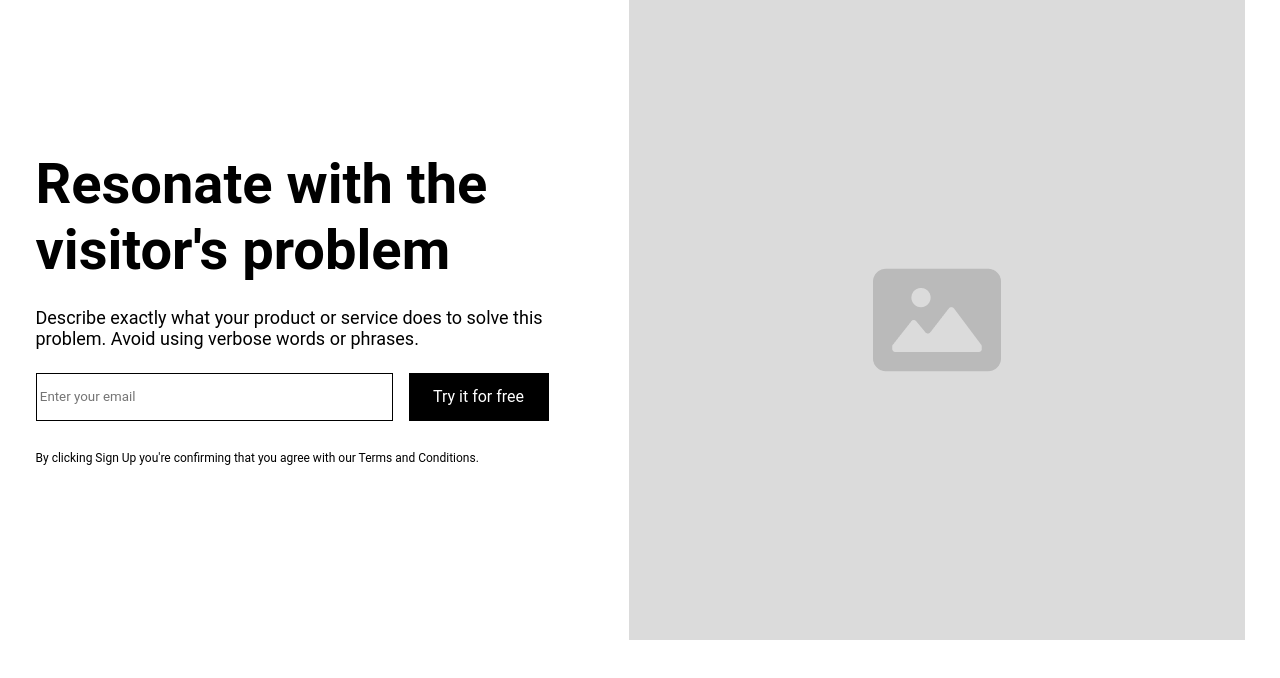
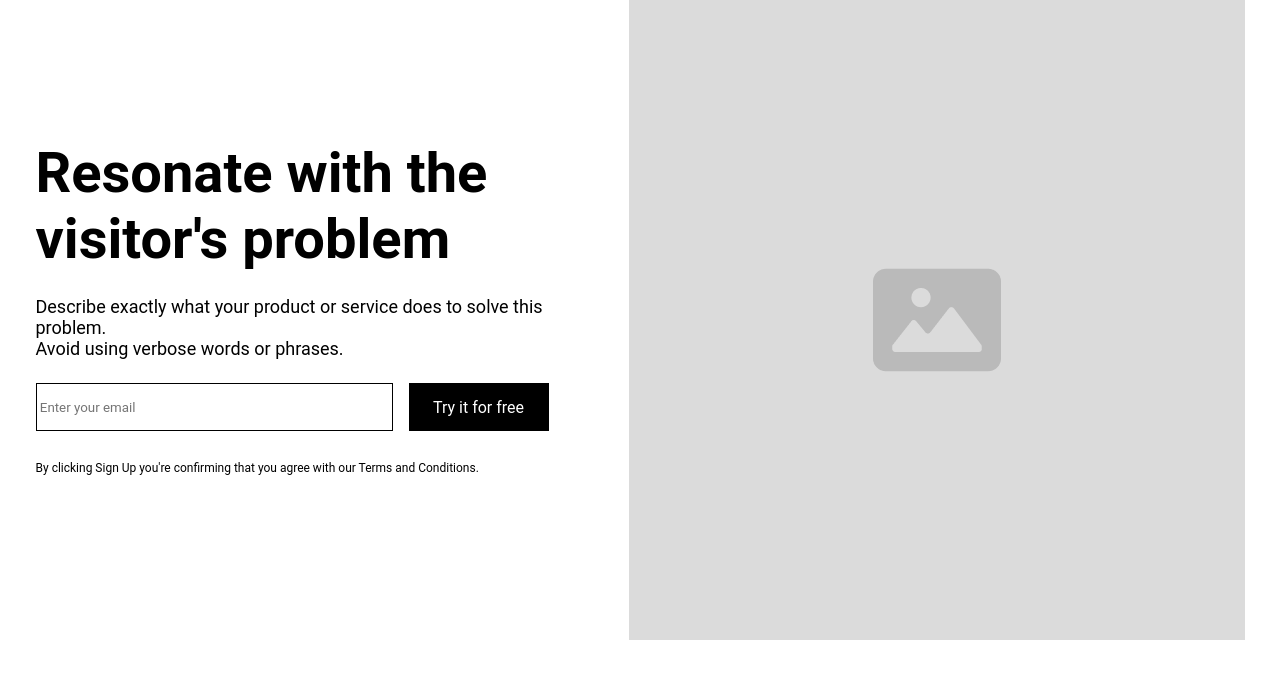
Before and after one commit to bcesarr/react-course, a React (Create React App) app: page / in a window 1280 px wide. Shown: the top 678 px of the page. Built offline with nearby package versions, Linux system fonts and the light colour scheme.

Commit message:
atu: seção do projeto atualizada

```diff
--- a/src/components/sections/index.jsx
+++ b/src/components/sections/index.jsx
@@ -1,13 +1,13 @@
 import './style.css'
 import placeholder from '../../assets/placeholder-Image.svg'
 
-export default function Sections() {
+export default function Hero() {
     return (
         // Hero da Página
         <section className='hero'>
             <div className='hero-infos'>
-                <h2>Resonate with the visitor's problem</h2>
-                <p>Describe exactly what your product or service does to solve this problem. Avoid using verbose words or phrases.</p>
+                <h2>Resonate with the<br />visitor's problem</h2>
+                <p>Describe exactly what your product or service does to solve this problem.<br /> Avoid using verbose words or phrases.</p>
 
                 <div className='email-button'>
                     <input type="email" placeholder=' Enter your email' />
@@ -22,5 +22,6 @@ export default function Sections() {
             <img src={placeholder} alt="Imagem de um local vazio na pag, esperando uma imagem ser adicionada" />
 
         </section>
+
     )
 }
--- a/src/components/sections/style.css
+++ b/src/components/sections/style.css
@@ -13,17 +13,14 @@
     display: flex;
     justify-content: center;
     align-items: center;
+    padding-right: 64px;
+    padding-left: 64px;
     gap: 80px;
 }
 
 .hero img {   /* Imagem do Lado Direito do Hero */
     width: 616px;
     height: 640px;
-    margin-right: 64px;
-}
-
-.hero-infos {   /* Div do Hero com as Informações do Lado Esquerdo */
-    margin-left: 64px;
 }
 
 .hero-infos h2 {
```
